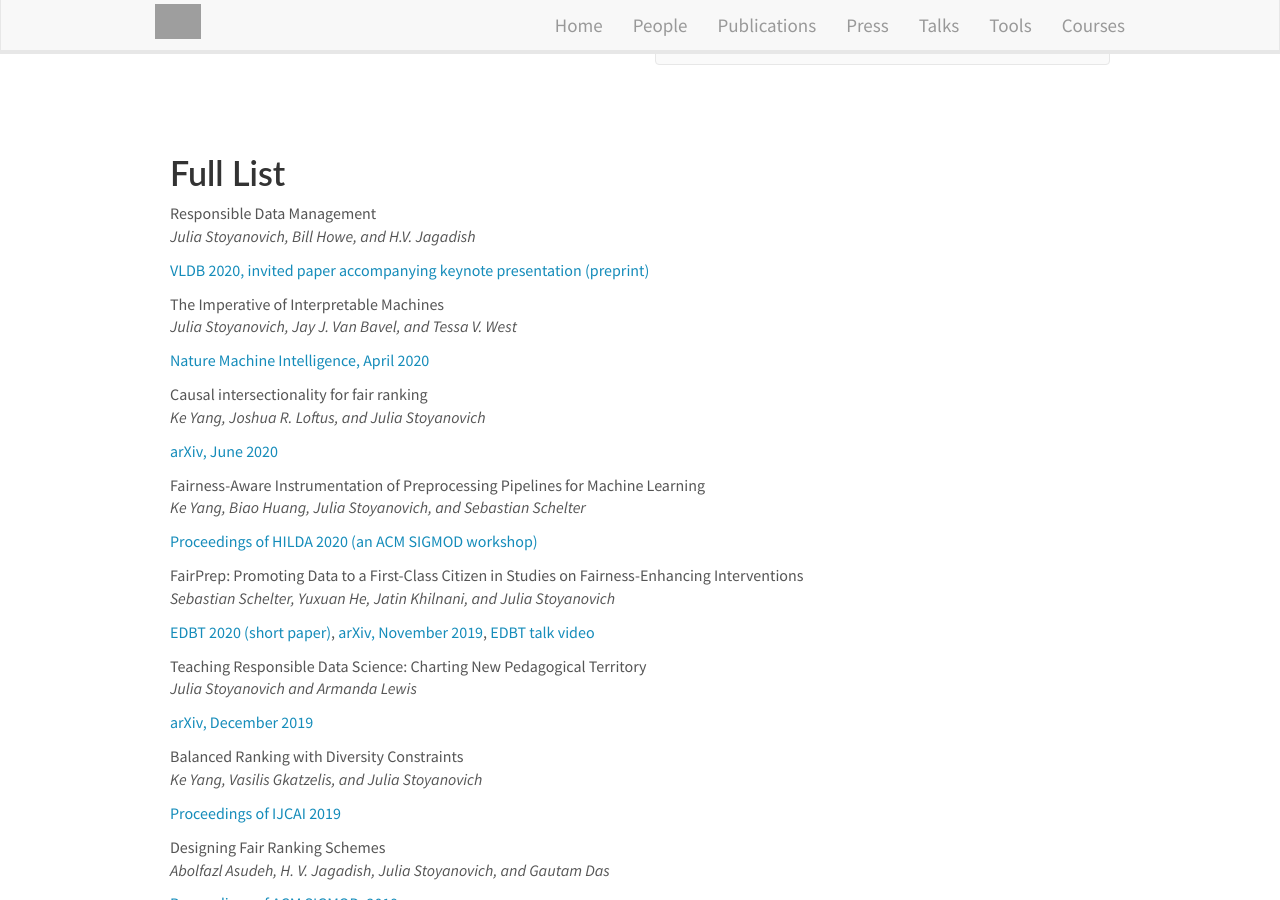
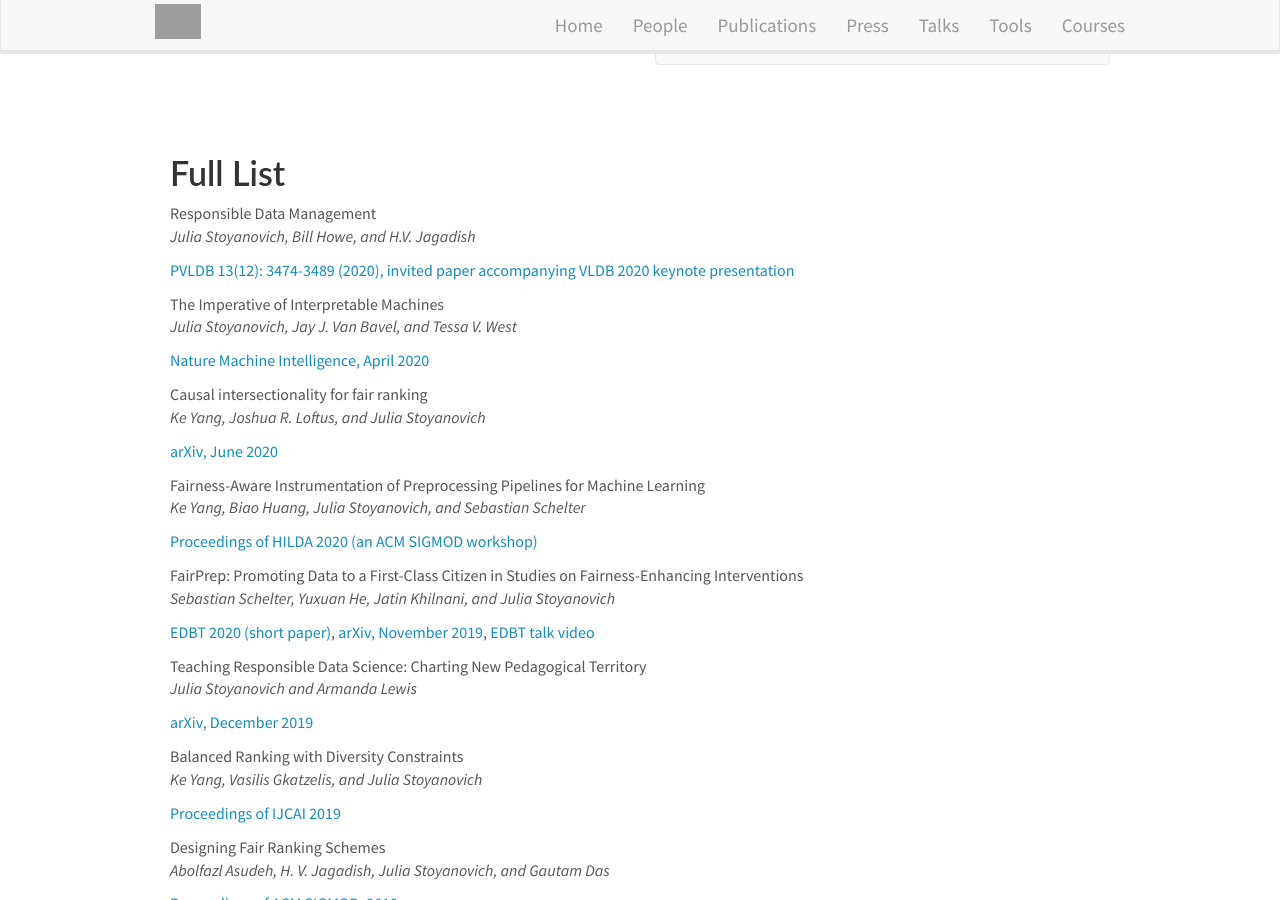
Before and after one commit to DataResponsibly/DataResponsibly.github.io, a Jekyll site: the page built from _pages/publications.md, in a window 1280 px wide and 900 px high, scrolled down 904 px. Built offline with Jekyll 4.4.1, drawn with Linux system fonts in a browser that asks for light colours; nearby versions of some CDN libraries; grey boxes are pictures that could not be loaded.

Commit message:
Update publications.yml

```diff
--- a/_data/publications.yml
+++ b/_data/publications.yml
@@ -3,7 +3,7 @@
   number_link: 1
   link:
     url: https://dataresponsibly.github.io/documents/mirror.pdf
-    display:  "VLDB 2020, invited paper accompanying keynote presentation (preprint)"
+    display:  "PVLDB 13(12): 3474-3489 (2020), invited paper accompanying VLDB 2020 keynote presentation"
 
 - title: "The Imperative of Interpretable Machines"
   authors: Julia Stoyanovich, Jay J. Van Bavel, and Tessa V. West
```
